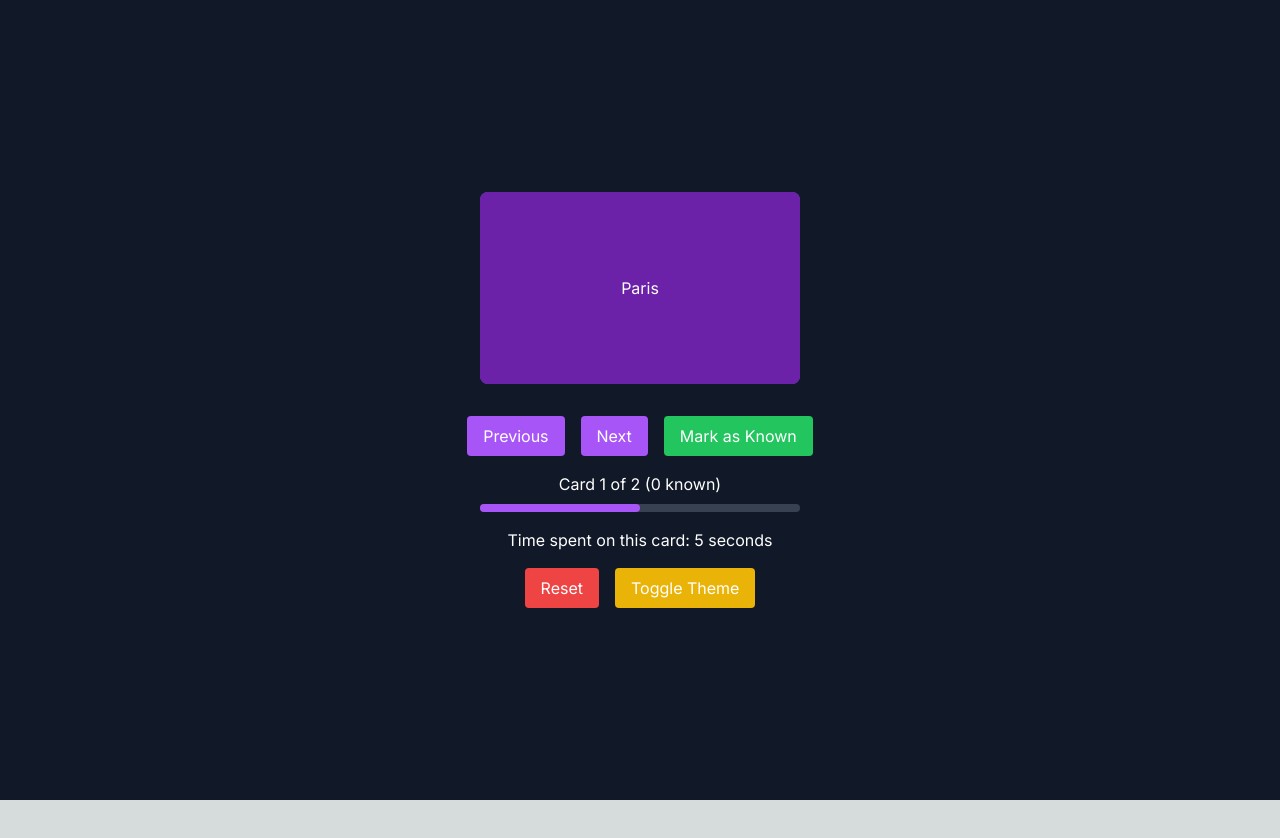
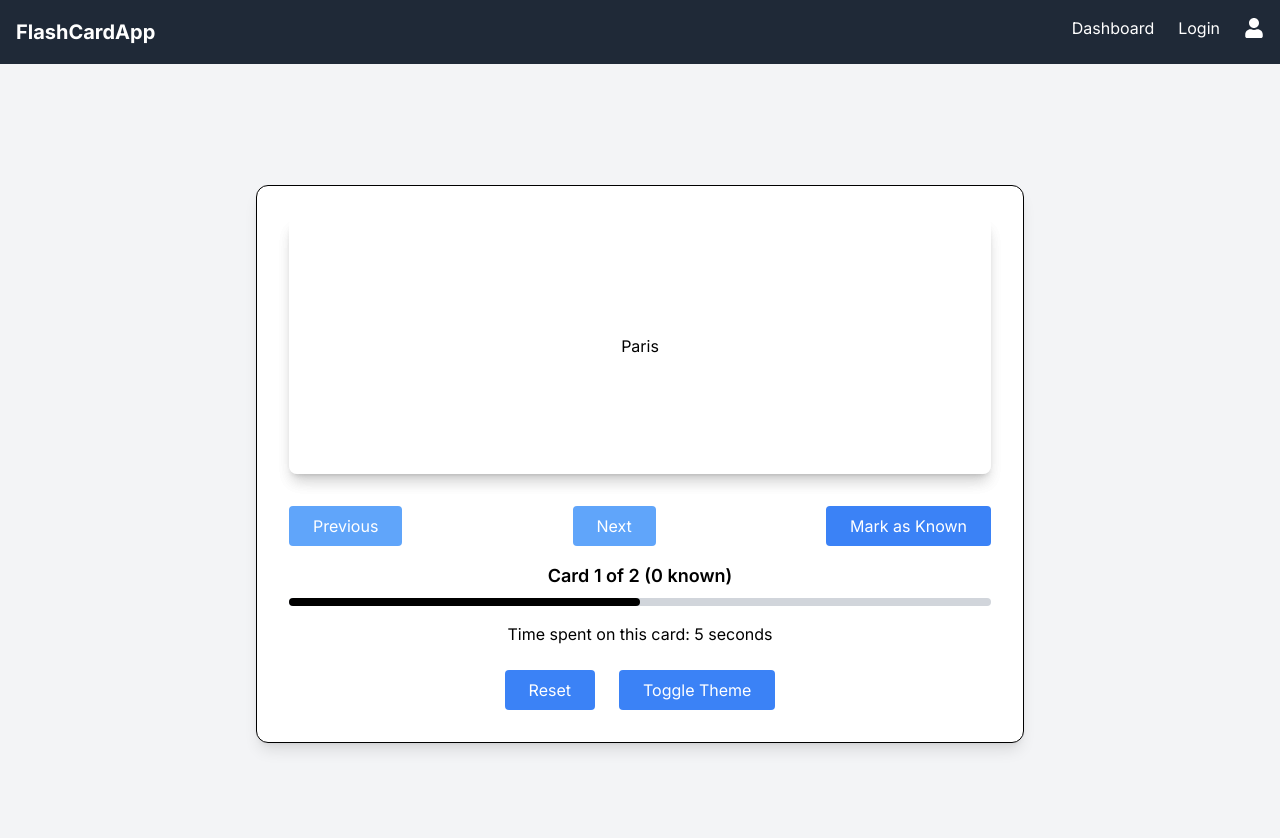
Before and after one commit to Ameer-Hamza289/AI_Flash_Cards, a Next.js app: page /flashcard-viewer in a window 1280 px wide. Shown: the top 838 px of the page. Before the commit the page ends 800 px from the top, so only its background shows below. Built offline with nearby package versions, Linux system fonts and the light colour scheme.

Commit message:
changes in styles

```diff
--- a/app/create-deck/[title]/page.tsx
+++ b/app/create-deck/[title]/page.tsx
@@ -1,5 +1,6 @@
 'use client';
 import FlashcardDashboard from '@/components/dashboard/FlashcardDashboard';
+import Navbar from '@/components/landing-page/Navbar';
 import { useParams } from 'next/navigation';
 import React from 'react'
 
@@ -14,7 +15,10 @@ const CardPage = () => {
 
   // console.log(title,'title');
   return (
+    <>
+    <Navbar/>
     <FlashcardDashboard title={title.toString()} />
+    </>
   )
 }
 
--- a/app/flashcard-viewer/page.tsx
+++ b/app/flashcard-viewer/page.tsx
@@ -1,11 +1,12 @@
 'use client';
 
+import Navbar from '@/components/landing-page/Navbar';
 import { useState, useEffect } from 'react';
 
 const FlashcardViewer = () => {
   const [currentCard, setCurrentCard] = useState(0);
   const [isFlipped, setIsFlipped] = useState(false);
-  const [knownCards, setKnownCards] = useState([]);
+  const [knownCards, setKnownCards] = useState<number[]>([]);
   const [timeSpent, setTimeSpent] = useState(0);
   const [theme, setTheme] = useState('dark');
   const cards = [
@@ -15,9 +16,9 @@ const FlashcardViewer = () => {
   ];
 
   useEffect(() => {
-    const timer = setInterval(() => setTimeSpent(timeSpent + 1), 1000);
+    const timer = setInterval(() => setTimeSpent((prev) => prev + 1), 1000);
     return () => clearInterval(timer);
-  }, [timeSpent]);
+  }, []);
 
   const handleFlip = () => setIsFlipped(!isFlipped);
 
@@ -31,12 +32,6 @@ const FlashcardViewer = () => {
     setIsFlipped(false);
     setTimeSpent(0);
     setCurrentCard((prev) => (prev - 1 + cards.length) % cards.length);
-  };
-
-  const handleShuffle = () => {
-    setIsFlipped(false);
-    setTimeSpent(0);
-    setCurrentCard(Math.floor(Math.random() * cards.length));
   };
 
   const handleMarkKnown = () => {
@@ -59,57 +54,61 @@ const FlashcardViewer = () => {
   const progressPercentage = ((currentCard + 1) / cards.length) * 100;
 
   return (
-    <div className={`flex flex-col items-center justify-center h-screen ${theme === 'dark' ? 'bg-gray-900 text-white' : 'bg-white text-black'}`}>
-      <div className="relative w-80 h-48">
+    <>
+      <Navbar />
+      <div className={`flex flex-col items-center justify-center min-h-screen ${theme === 'dark' ? 'bg-gray-100 text-black' : 'bg-white text-black'}`}>
+        <div className="w-full max-w-3xl mx-auto bg-white p-8 rounded-xl shadow-lg" style={{ border: '1px solid black' }}>
+          <div className="relative w-full h-64">
             <div
               className={`absolute w-full h-full transition-transform duration-700 ${
                 isFlipped ? 'rotate-y-180' : ''
               }`}
               onClick={handleFlip}
             >
-          <div className="absolute inset-0 flex items-center justify-center bg-purple-600 backface-hidden p-4 rounded-lg">
+              <div className="absolute inset-0 flex items-center justify-center bg-white text-black shadow-lg p-6 rounded-lg backface-hidden">
                 {cards[currentCard].question}
               </div>
-          <div className="absolute inset-0 flex items-center justify-center bg-purple-800 backface-hidden p-4 rounded-lg rotate-y-180">
+              <div className="absolute inset-0 flex items-center justify-center bg-white text-black shadow-lg p-6 rounded-lg rotate-y-180 backface-hidden">
                 {cards[currentCard].answer}
               </div>
             </div>
           </div>
 
-      <div className="mt-8 flex space-x-4">
-        <button onClick={handlePrevious} className="px-4 py-2 bg-purple-500 rounded hover:bg-purple-700">
+          <div className="mt-8 flex justify-between">
+            <button onClick={handlePrevious} className="px-6 py-2 bg-blue-400 text-white rounded hover:bg-gray-700">
               Previous
             </button>
-        <button onClick={handleNext} className="px-4 py-2 bg-purple-500 rounded hover:bg-purple-700">
+            <button onClick={handleNext} className="px-6 py-2 bg-blue-400 text-white rounded hover:bg-gray-700">
               Next
             </button>
-
-        <button onClick={handleMarkKnown} className="px-4 py-2 bg-green-500 rounded hover:bg-green-700">
+            <button onClick={handleMarkKnown} className="px-6 py-2 bg-blue-500 text-white rounded hover:bg-gray-700">
               Mark as Known
             </button>
           </div>
 
-      <div className="mt-4">
+          <div className="mt-4 text-center font-semibold text-lg">
             Card {currentCard + 1} of {cards.length} ({knownCards.length} known)
           </div>
 
-      <div className="mt-2 w-80 bg-gray-700 rounded-full">
-        <div className="bg-purple-500 h-2 rounded-full" style={{ width: `${progressPercentage}%` }} />
+          <div className="mt-2 w-full bg-gray-300 rounded-full">
+            <div className="bg-black h-2 rounded-full" style={{ width: `${progressPercentage}%` }} />
           </div>
 
-      <div className="mt-4">
+          <div className="mt-4 text-center">
             Time spent on this card: {timeSpent} seconds
           </div>
 
-      <div className="mt-4 flex space-x-4">
-        <button onClick={handleReset} className="px-4 py-2 bg-red-500 rounded hover:bg-red-700">
+          <div className="mt-6 flex justify-center space-x-6">
+            <button onClick={handleReset} className="px-6 py-2 bg-blue-500 text-white rounded hover:bg-gray-700">
               Reset
             </button>
-        <button onClick={handleThemeToggle} className="px-4 py-2 bg-yellow-500 rounded hover:bg-yellow-700">
+            <button onClick={handleThemeToggle} className="px-6 py-2 bg-blue-500 text-white rounded hover:bg-gray-700">
               Toggle Theme
             </button>
           </div>
         </div>
+      </div>
+    </>
   );
 };
 
--- a/components/dashboard/CreateDeckForm.tsx
+++ b/components/dashboard/CreateDeckForm.tsx
@@ -1,5 +1,6 @@
 import React, { useState } from 'react';
 import { useRouter } from 'next/router';
+import Navbar from '../landing-page/Navbar';
 
 interface Deck {
   id?: number;
@@ -23,6 +24,8 @@ const CreateDeckForm: React.FC<CreateDeckFormProps> = ({ deck = null }) => {
   };
 
   return (
+    <>
+    <Navbar/>
     <div className="p-8">
       <h1 className="text-2xl font-bold mb-4">{deck ? 'Edit Deck' : 'Create Deck'}</h1>
       <div className="mb-4">
@@ -47,6 +50,7 @@ const CreateDeckForm: React.FC<CreateDeckFormProps> = ({ deck = null }) => {
         Save Deck
       </button>
     </div>
+    </>
   );
 };
 
--- a/components/dashboard/FlashcardDashboard.tsx
+++ b/components/dashboard/FlashcardDashboard.tsx
@@ -2,11 +2,14 @@
 
 import React from 'react';
 import Link from 'next/link';
+import Navbar from '../landing-page/Navbar';
 
-const FlashcardDashboard = ({ title }: { title?: string | undefined }) => {
+const FlashcardDashboard = () => {
   return (
-    <div className="min-h-screen p-8 bg-gray-100 text-black">
-      <h1 className="text-3xl font-bold mb-4">{title || 'Flash Card Title'}</h1>
+    <>
+    {/* <Navbar/> */}
+    <div className="min-h-screen p-8 bg-gray-100">
+      <h1 className="text-3xl font-bold mb-4">Dashboard</h1>
       <div className="bg-white p-6 rounded shadow-md">
         <h2 className="text-xl font-semibold mb-2">Ask a Question</h2>
         <div className="flex items-center space-x-4">
@@ -14,52 +17,46 @@ const FlashcardDashboard = ({ title }: { title?: string | undefined }) => {
             placeholder="Type your question here..."
             className="w-[70%] p-3 mb-4 border rounded-lg resize-none h-24"
           />
-          <button className="bg-purple-500 text-white py-3 px-7 rounded-lg mt-2">
+          <button className="bg-purple-500 text-white p-3 rounded-lg mt-2">
             Ask AI
           </button>
         </div>
       </div>
 
       <div className="mt-8">
-        <div className='flex justify-between'>
-          <h2 className="text-xl font-semibold mb-4">Your Recent Questions</h2>
-          <Link href="/flashcard-viewer">
-            <button className="bg-purple-500 text-white p-2 rounded-lg ml-4 hover:bg-blue-600">
-              View Responses
-            </button>
-          </Link>
-        </div>
+        <h2 className="text-xl font-semibold mb-4">Your Recent Questions</h2>
         <ul className="space-y-4">
           <li className="flex justify-between items-center">
             <span>What is the capital of France?</span>
-            {/* <Link href="/flashcard-viewer">
+            <Link href="/flashcard-viewer">
               <button className="bg-blue-500 text-white p-2 rounded-lg ml-4 hover:bg-blue-600">
                 View Response
               </button>
-            </Link> */}
+            </Link>
           </li>
           <hr className="border-black" />
           <li className="flex justify-between items-center">
             <span>How does a combustion engine work?</span>
-            {/* <Link href="/flashcard-viewer">
+            <Link href="/flashcard-viewer">
               <button className="bg-blue-500 text-white p-2 rounded-lg ml-4 hover:bg-blue-600">
                 View Response
               </button>
-            </Link> */}
+            </Link>
           </li>
           <hr className="border-black" />
           <li className="flex justify-between items-center">
             <span>Explain the concept of Quantum Physics.</span>
-            {/* <Link href="/flashcard-viewer">
+            <Link href="/flashcard-viewer">
               <button className="bg-blue-500 text-white p-2 rounded-lg ml-4 hover:bg-blue-600">
                 View Response
               </button>
-            </Link> */}
+            </Link>
           </li>
           <hr className="border-black" />
         </ul>
       </div>
     </div>
+    </>
   );
 };
 
--- a/components/dashboard/FlashcardDeckCard.tsx
+++ b/components/dashboard/FlashcardDeckCard.tsx
@@ -1,4 +1,5 @@
 import React from 'react';
+import Navbar from '../landing-page/Navbar';
 
 interface Deck {
   id: number;
@@ -15,6 +16,8 @@ interface FlashcardDeckCardProps {
 
 const FlashcardDeckCard: React.FC<FlashcardDeckCardProps> = ({ deck, onEdit, onDelete }) => {
   return (
+    <>
+    {/* <Navbar/> */}
     <div className="bg-white p-4 rounded-lg shadow-md relative">
       <h2 className="text-lg font-bold mb-2">{deck.name}</h2>
       <p className="text-gray-600 mb-4">Cards: {deck.cards}</p>
@@ -37,6 +40,7 @@ const FlashcardDeckCard: React.FC<FlashcardDeckCardProps> = ({ deck, onEdit, onD
         </button>
       </div>
     </div>
+    </>
   );
 };
 
```
Lines whose indentation alone changed are shown as unchanged.
